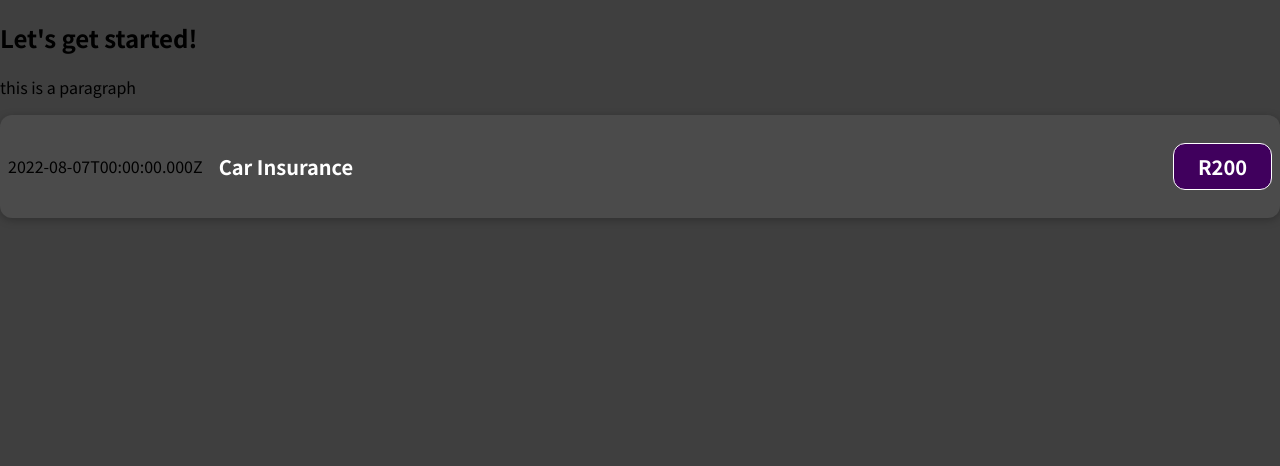
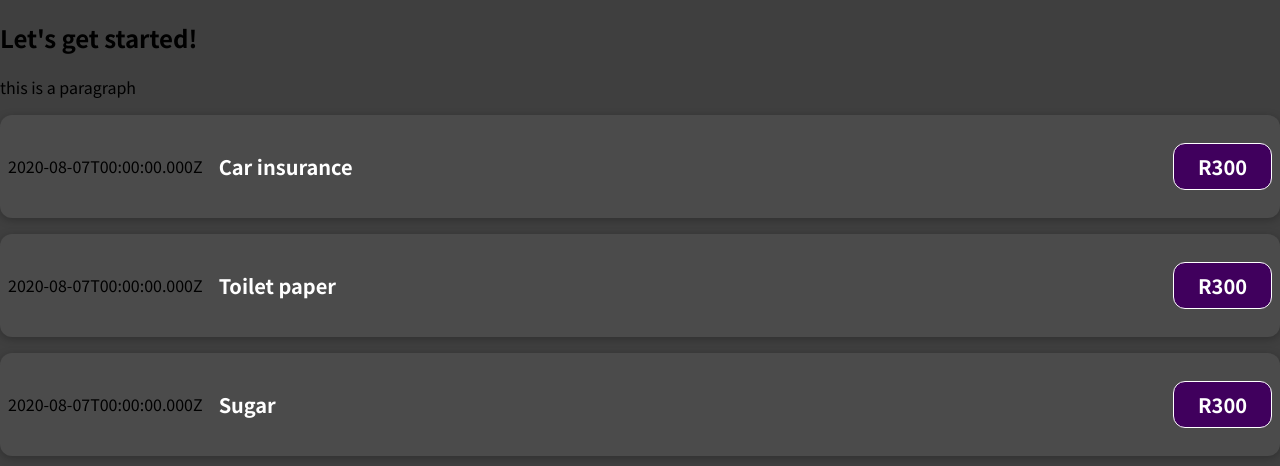
Before and after one commit to Clyde369/expenses-app-reactjs, a React (Create React App) app: page / in a window 1280 px wide. Shown: the top 466 px of the page. Built offline with nearby package versions, Linux system fonts and the light colour scheme.

Commit message:
added props to the page and made it dynamic

```diff
--- a/src/App.js
+++ b/src/App.js
@@ -2,11 +2,32 @@ import ExpenseItem from "./components/ExpenseItem";
 
 
 function App() {
+  const expenses = [
+  { title: 'Car insurance', amount: 300, date: new Date(2020,7,7)},
+  { title: 'Toilet paper', amount: 300, date: new Date(2020,7,7)},
+  { title: 'Sugar', amount: 300, date: new Date(2020,7,7)}
+  ];
+
+
   return (
     <div>
       <h2>Let's get started!</h2>
       <p>this is a paragraph</p>
-      <ExpenseItem/>
+      <ExpenseItem
+        title={expenses[0].title}
+        amount={expenses[0].amount}
+        date={expenses[0].date}
+      />
+      <ExpenseItem
+        title={expenses[1].title}
+        amount={expenses[1].amount}
+        date={expenses[1].date}
+      />
+      <ExpenseItem
+        title={expenses[2].title}
+        amount={expenses[2].amount}
+        date={expenses[2].date}
+      />
     </div>
   );
 }
--- a/src/components/ExpenseItem.js
+++ b/src/components/ExpenseItem.js
@@ -1,19 +1,15 @@
 import React from "react";
 import './Expenseitem.css'
 
-const ExpenseItem = () => {
-   const expenseDate = new Date(2022, 7, 7);
-   const expenseTitle = 'Car Insurance'
-   const expenseAmount = '200'
-
+const ExpenseItem = (props) => {
   return (
   <div className="expense-item">
       <div>
-         {expenseDate.toISOString()}
+         {props.date.toISOString()}
       </div>
          <div className="expense-item__description">
-            <h2>{expenseTitle}</h2>
-            <p className="expense-item__price">R{expenseAmount}</p>
+            <h2>{props.title}</h2>
+            <p className="expense-item__price">R{props.amount}</p>
          </div>
   </div>);
 };
```
Also changed, not shown: 1 other file (tests, documents, lock files or other folders).
